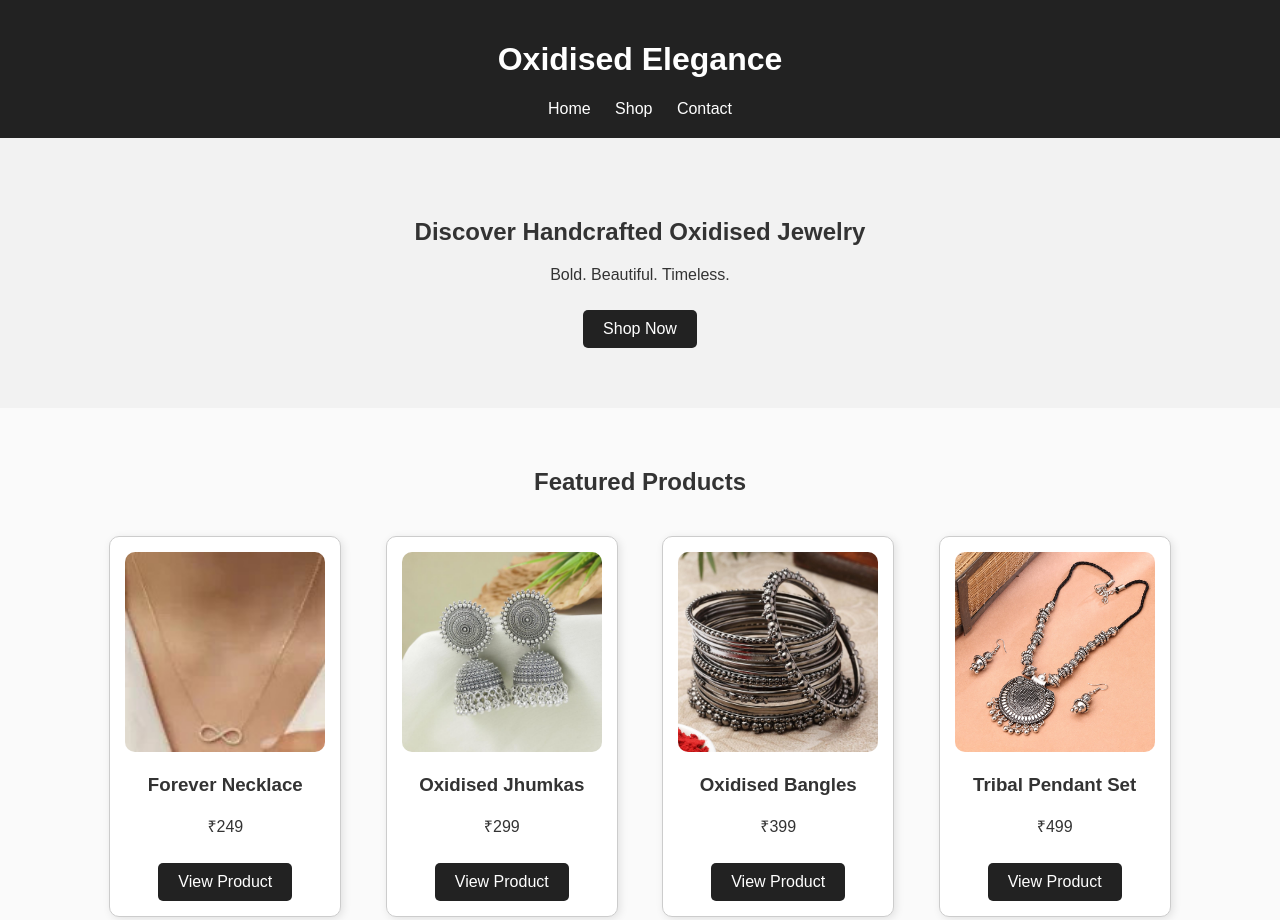
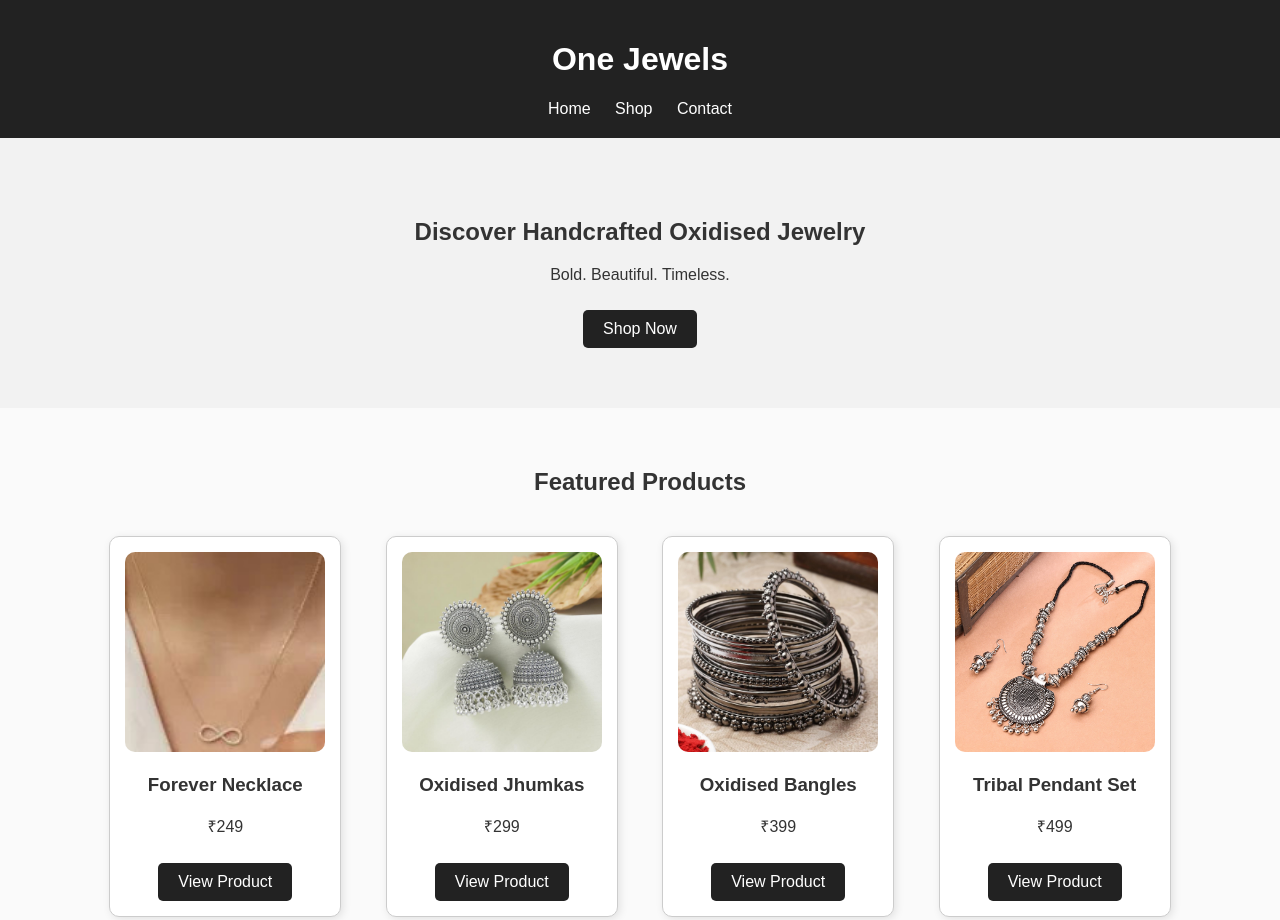
Before and after one commit to Andy769/Portfolio, a plain HTML site: page index.html in a window 1280 px wide. Shown: the top 920 px of the page. Drawn offline with Linux system fonts and the light colour scheme.

Commit message:
Update index.html

```diff
--- a/index.html
+++ b/index.html
@@ -9,7 +9,7 @@
 <body>
 
   <header>
-    <h1>Oxidised Elegance</h1>
+    <h1>One Jewels</h1>
     <nav>
       <a href="#">Home</a>
       <a href="#shop">Shop</a>
```
